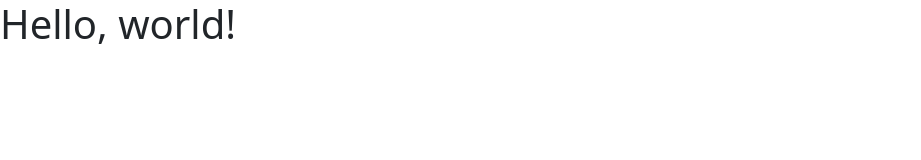
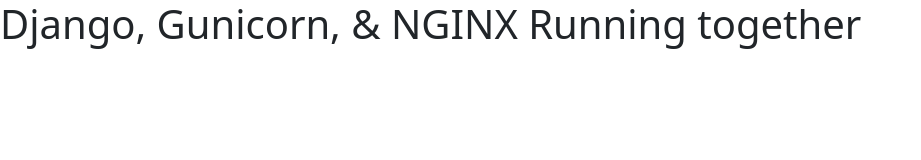
Before and after one commit to wisamosman/blog, a plain HTML site: page index.html in a window 1280 px wide. Shown: the whole page, without its empty margins (0-921 px from the left). Drawn offline with nearby package versions, Linux system fonts and the light colour scheme.

Commit message:
edit html1

```diff
--- a/index.html
+++ b/index.html
@@ -5,9 +5,10 @@
     <meta name="viewport" content="width=device-width, initial-scale=1">
     <title>Bootstrap demo</title>
     <link href="https://cdn.jsdelivr.net/npm/bootstrap@5.3.0-alpha1/dist/css/bootstrap.min.css" rel="stylesheet" integrity="sha384-GLhlTQ8iRABdZLl6O3oVMWSktQOp6b7In1Zl3/Jr59b6EGGoI1aFkw7cmDA6j6gD" crossorigin="anonymous">
-  </head>
+  <link rel="stylesheet" href="style.css">
+</head>
   <body>
-    <h1>Hello, world!</h1>
+    <h1>Django, Gunicorn, & NGINX Running together</h1>
     <script src="https://cdn.jsdelivr.net/npm/bootstrap@5.3.0-alpha1/dist/js/bootstrap.bundle.min.js" integrity="sha384-w76AqPfDkMBDXo30jS1Sgez6pr3x5MlQ1ZAGC+nuZB+EYdgRZgiwxhTBTkF7CXvN" crossorigin="anonymous"></script>
   </body>
 </html>
```
